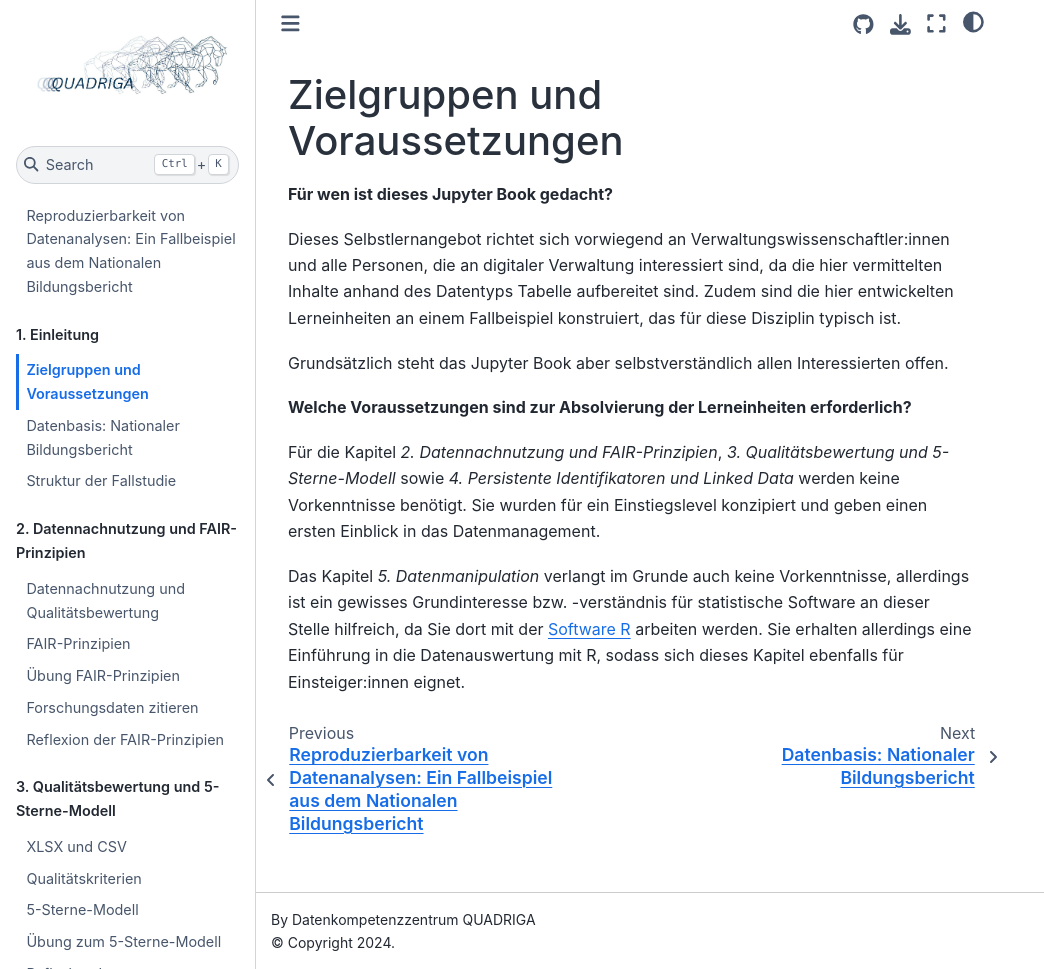
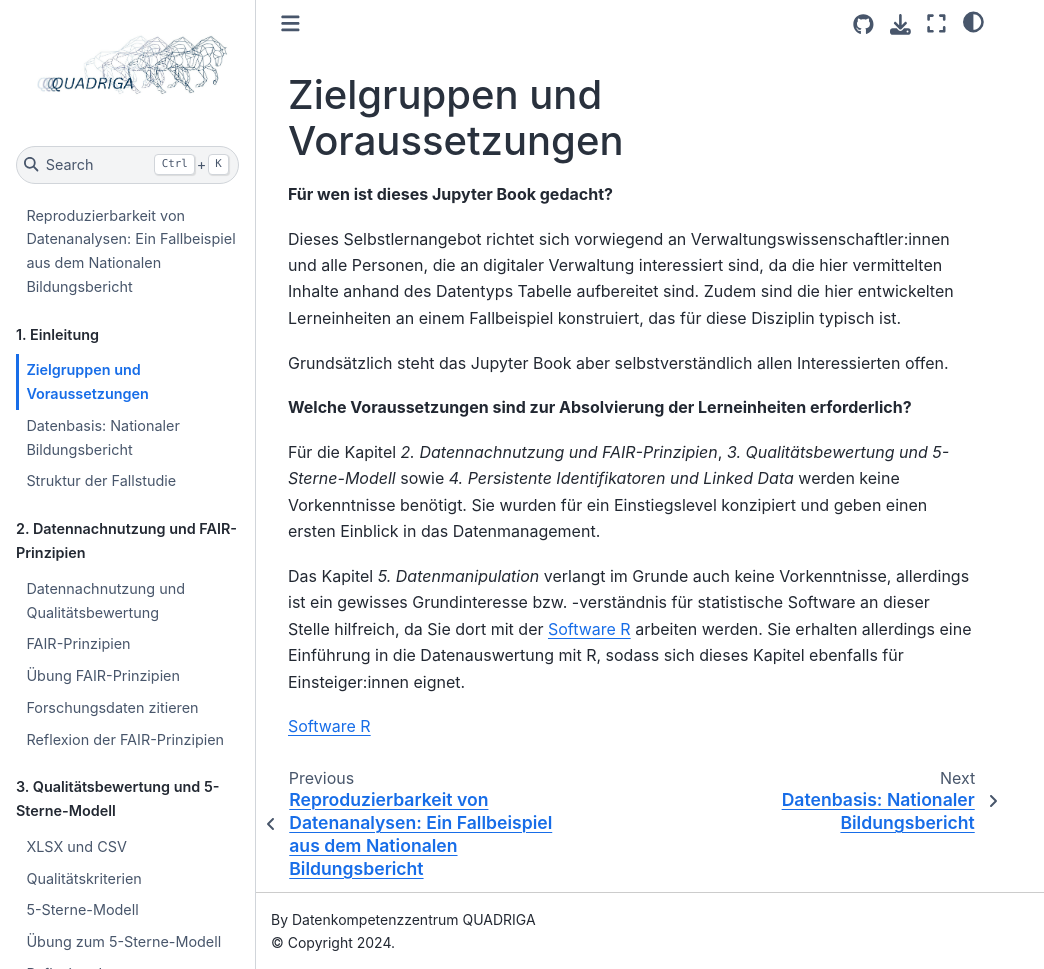
Before and after one commit to quadriga-dk/Tabelle-Fallstudie-1, a Jupyter Book: the page built from Markdown/02_Zielgruppen.md, in a window 1280 px wide and 969 px high. Shown: the whole window, without its empty margins (0-1044 px from the left). Built offline with Jupyter Book 1.0.4 settings and Sphinx 7.4.7 and the Sphinx Book theme 1.1.4, drawn with Linux system fonts in a browser that asks for light colours.

Commit message:
Update 02_Zielgruppen.md

```diff
--- a/Markdown/02_Zielgruppen.md
+++ b/Markdown/02_Zielgruppen.md
@@ -12,4 +12,7 @@
 
 Für die Kapitel *2. Datennachnutzung und FAIR-Prinzipien*, *3. Qualitätsbewertung und 5-Sterne-Modell* sowie *4. Persistente Identifikatoren und Linked Data* werden keine Vorkenntnisse benötigt. Sie wurden für ein Einstiegslevel konzipiert und geben einen ersten Einblick in das Datenmanagement.
 
-Das Kapitel *5. Datenmanipulation* verlangt im Grunde auch keine Vorkenntnisse, allerdings ist ein gewisses Grundinteresse bzw. -verständnis für statistische Software an dieser Stelle hilfreich, da Sie dort mit der [Software R](https://www.r-project.org/) arbeiten werden. Sie erhalten allerdings eine Einführung in die Datenauswertung mit R, sodass sich dieses Kapitel ebenfalls für Einsteiger:innen eignet.
+Das Kapitel *5. Datenmanipulation* verlangt im Grunde auch keine Vorkenntnisse, allerdings ist ein gewisses Grundinteresse bzw. -verständnis für statistische Software an dieser Stelle hilfreich, da Sie dort mit der <a href="(https://www.r-project.org/)" target="_blank" rel="noopener noreferrer">Software R</a> arbeiten werden. Sie erhalten allerdings eine Einführung in die Datenauswertung mit R, sodass sich dieses Kapitel ebenfalls für Einsteiger:innen eignet.
+
+
+[Software R](https://www.r-project.org/)
```
